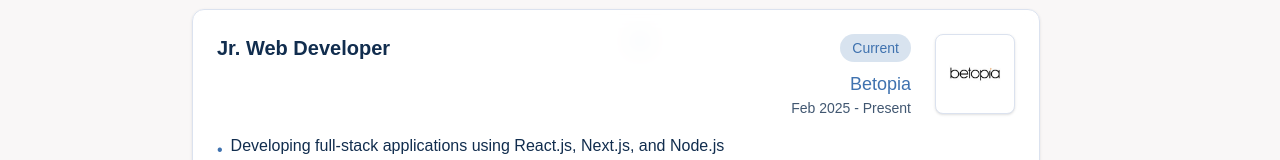
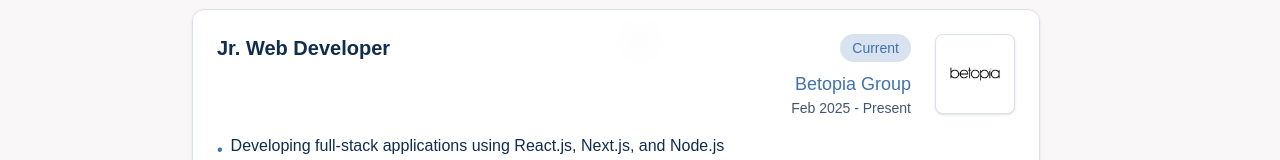
Before and after one commit to AkashAkter/akash-akter-portfolio, a Next.js app: page / in a window 1280 px wide. Shown: the part 2364-2524 px from the top of the page. Built offline with nearby package versions, Linux system fonts and the light colour scheme; a web font is replaced by a local one.

Commit message:
minor changes has been done

```diff
--- a/src/components/ExperienceSection.tsx
+++ b/src/components/ExperienceSection.tsx
@@ -7,7 +7,7 @@ const ExperienceSection = () => {
   const experiences = [
     {
       role: "Jr. Web Developer",
-      company: "Betopia",
+      company: "Betopia Group",
       duration: "Feb 2025 - Present",
       points: [
         "Developing full-stack applications using React.js, Next.js, and Node.js",
```
